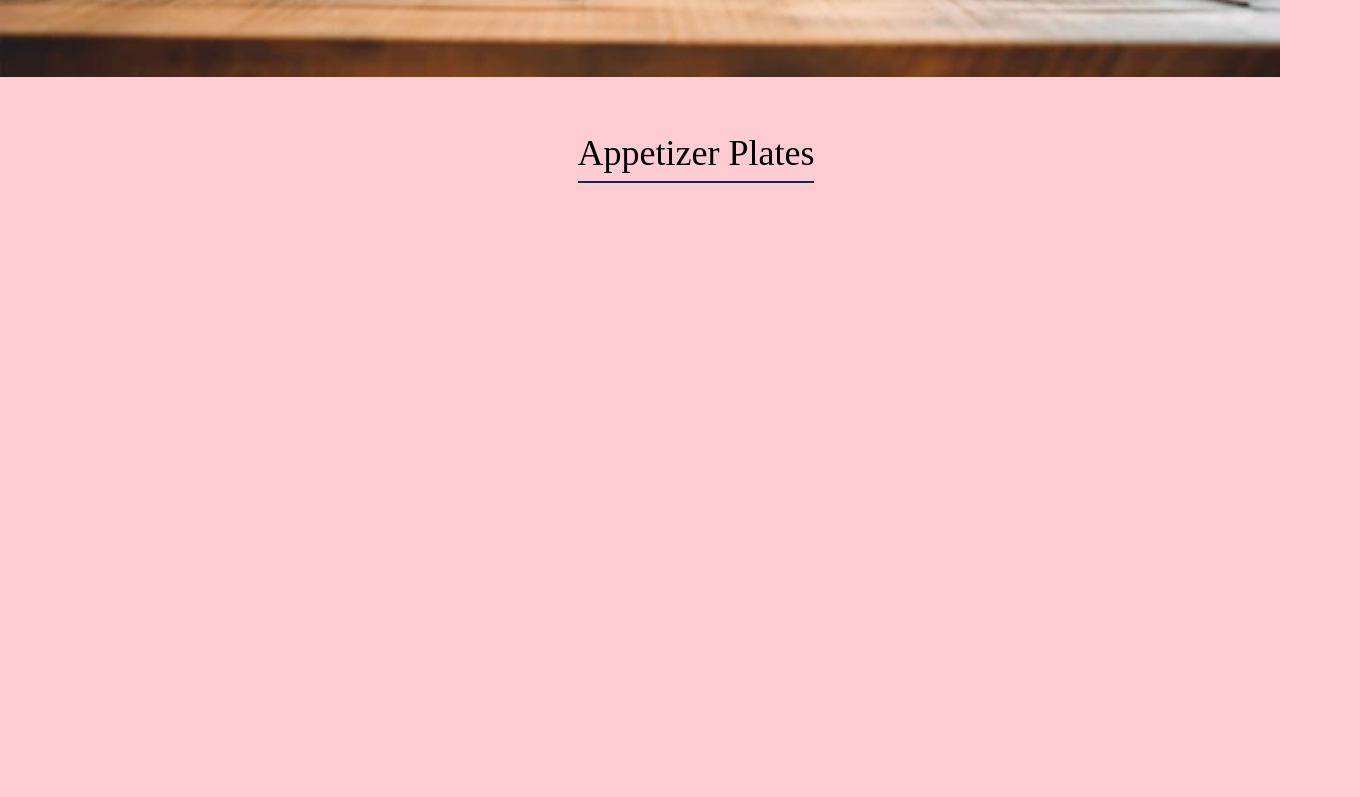
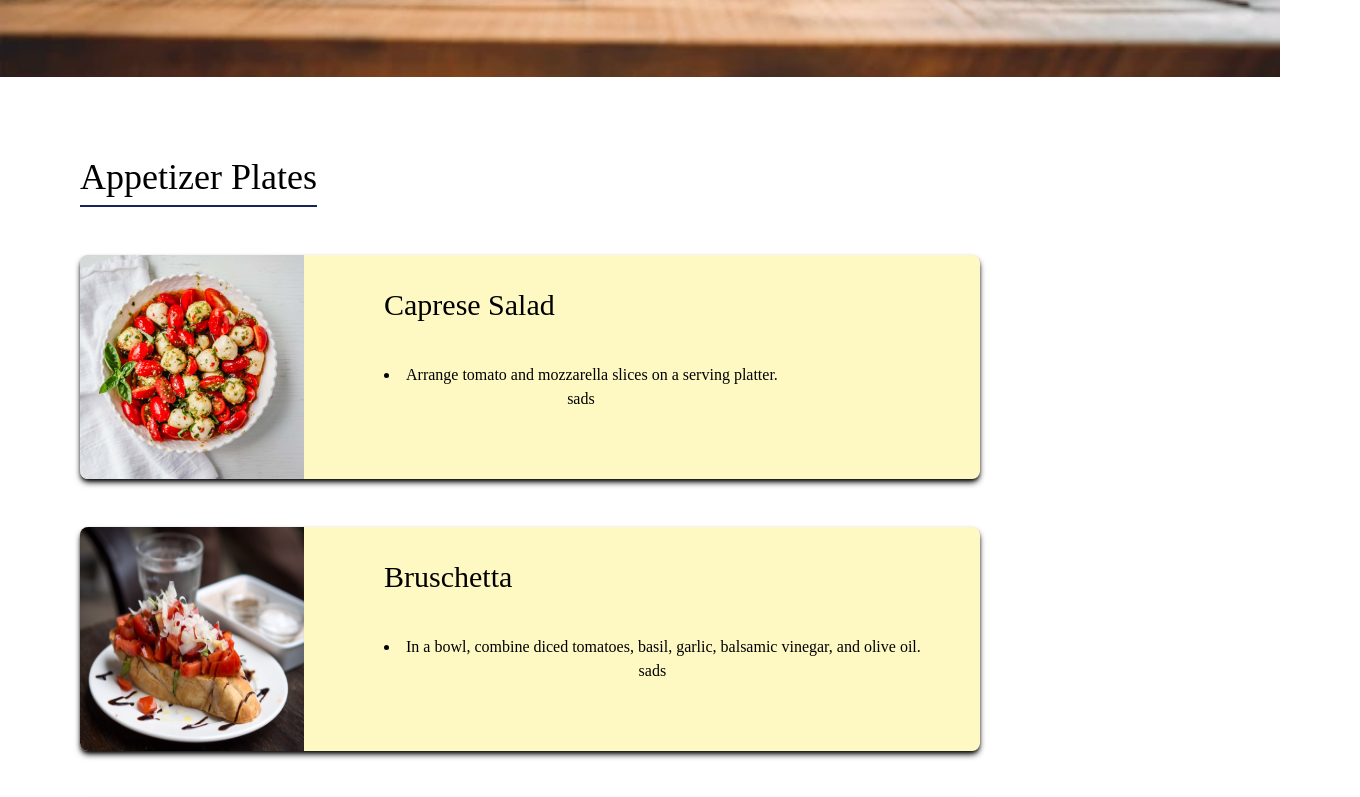
Before and after one commit to MohamedKhassar/FlavorWorld, a React (Vite) app: page /dish/appetizer in a window 1280 px wide. Shown: the part 579-1376 px from the top of the page, 1360 px wide, since content can reach past the window. Before the commit the page ends 818 px from the top, so only its background shows below. Built offline with nearby package versions, Linux system fonts and the light colour scheme; data requests are answered from the project's data file; grey boxes are pictures that could not be loaded; a web font is replaced by a local one.

Commit message:
Update file paths for images and add links to recipes.

```diff
--- a/data/db.json
+++ b/data/db.json
@@ -4,7 +4,7 @@
             "id": 1,
             "dishType": "appetizer",
             "name": "Caprese Salad",
-            "image": "../src/assets/img/caprese_salad.jpg",
+            "image": "/img/caprese_salad.jpg",
             "ingredients": [
                 "2 large tomatoes, sliced",
                 "8 ounces fresh mozzarella, sliced",
@@ -23,7 +23,7 @@
             "id": 2,
             "dishType": "main",
             "name": "Chicken Alfredo Pasta",
-            "image": "../src/assets/img/chicken_alfredo_pasta.jpg",
+            "image": "/img/chicken_alfredo_pasta.jpg",
             "ingredients": [
                 "8 ounces fettuccine pasta",
                 "2 tablespoons butter",
@@ -45,7 +45,7 @@
             "id": 3,
             "dishType": "dessert",
             "name": "Strawberry Shortcake",
-            "image": "strawberry_shortcake.jpg",
+            "image": "/img/strawberry_shortcake.jpg",
             "ingredients": [
                 "2 cups sliced strawberries",
                 "1/4 cup granulated sugar",
@@ -72,7 +72,7 @@
             "id": 4,
             "dishType": "appetizer",
             "name": "Bruschetta",
-            "image": "bruschetta.jpg",
+            "image": "/img/bruschetta.jpg",
             "ingredients": [
                 "4 large tomatoes, diced",
                 "1/4 cup fresh basil, chopped",
@@ -92,7 +92,7 @@
             "id": 5,
             "dishType": "main",
             "name": "Vegetarian Stir-Fry",
-            "image": "vegetarian_stir_fry.jpg",
+            "image": "/img/vegetarian_stir_fry.jpg",
             "ingredients": [
                 "2 cups broccoli florets",
                 "1 red bell pepper, sliced",
@@ -117,7 +117,7 @@
             "id": 6,
             "dishType": "dessert",
             "name": "Lemon Bars",
-            "image": "lemon_bars.jpg",
+            "image": "/img/lemon_bars.jpg",
             "ingredients": [
                 "1 cup all-purpose flour",
                 "1/2 cup powdered sugar",
@@ -144,7 +144,7 @@
             "id": 7,
             "dishType": "main",
             "name": "Mushroom Risotto",
-            "image": "mushroom_risotto.jpg",
+            "image": "/img/mushroom_risotto.jpg",
             "ingredients": [
                 "1 cup Arborio rice",
                 "4 cups vegetable broth",
@@ -173,7 +173,7 @@
             "id": 8,
             "dishType": "dessert",
             "name": "Apple Pie",
-            "image": "apple_pie.jpg",
+            "image": "/img/apple_pie.jpg",
             "ingredients": [
                 "6 cups peeled, sliced apples (such as Granny Smith)",
                 "3/4 cup granulated sugar",
@@ -200,7 +200,7 @@
             "id": 9,
             "dishType": "appetizer",
             "name": "Spinach and Artichoke Dip",
-            "image": "spinach_artichoke_dip.jpg",
+            "image": "/img/spinach_artichoke_dip.jpg",
             "ingredients": [
                 "1 cup frozen chopped spinach, thawed and drained",
                 "1 cup canned artichoke hearts, drained and chopped",
@@ -224,7 +224,7 @@
             "id": 10,
             "dishType": "main",
             "name": "Shrimp Scampi",
-            "image": "shrimp_scampi.jpg",
+            "image": "/img/shrimp_scampi.jpg",
             "ingredients": [
                 "1 pound large shrimp, peeled and deveined",
                 "8 ounces linguine or spaghetti",
--- a/index.html
+++ b/index.html
@@ -6,7 +6,7 @@
     <meta name="viewport" content="width=device-width, initial-scale=1.0" />
     <title>Flavor World</title>
   </head>
-  <body class="bg-rose-200">
+  <body>
     <div id="root"></div>
     <script type="module" src="/src/main.jsx"></script>
   </body>
--- a/src/pages/Dish.jsx
+++ b/src/pages/Dish.jsx
@@ -1,12 +1,12 @@
 import axios from 'axios';
 import { useEffect, useState } from 'react';
-import { useParams } from 'react-router-dom';
+import { Link, useParams } from 'react-router-dom';
 
 const Dish = () => {
     const dis = useParams().type
-    const [Dishdata,setData]=useState()
-    useEffect( () => {
-        const getOne =async () => {
+    const [dishData, setData] = useState([])
+    useEffect(() => {
+        const getOne = async () => {
             try {
 
                 const res = await axios.get(`http://localhost:3000/recipes?dishType=${dis}`)
@@ -16,14 +16,25 @@ const Dish = () => {
             }
         }
         getOne()
-    },[dis])
-    console.log(Dishdata);
+    }, [dis])
     return (
-        <div className="container m-14 flex justify-center items-center gap-12 flex-col text-center" data-aos="fade-up">
-        <div className="flex justify-center items-center gap-2 flex-col">
+        <div className="container m-20 flex gap-12 flex-col text-center" data-aos="fade-up">
+            <div className='w-fit flex flex-col gap-2'>
                 <h1 className="text-4xl capitalize">{dis} plates</h1>
                 <hr className="border border-blue-950 w-full" />
-        </div>
+            </div>
+            {dishData.map(data =>
+                <div key={data.id} className='w-[900px] cursor-pointer hover:scale-105 transition-all bg-yellow-100 rounded-lg shadow-md shadow-black flex gap-x-12'>
+                    <img src={data.image} className='w-56 h-56 rounded-l-lg' alt="" />
+                    <div className='flex flex-col gap-10 p-8 w-max'>
+                        <h1 className='text-3xl text-start'>{ data.name}</h1>
+                        <p>{data.instructions.slice(0, 1).map((ins, i) =>
+                            <><li className='text-justify' key={i}>{ins}</li><Link to={`/${data.id}`}>sads</Link></>
+                        )}</p>
+                    </div>
+                </div>
+            )}
+
         </div>
     );
 }
```
